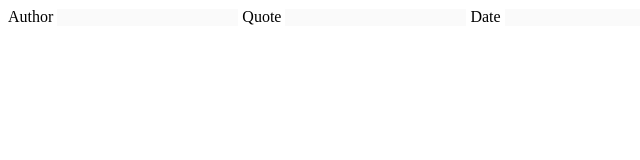
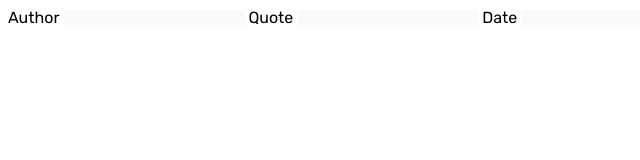
Before and after one commit to joshua-mcfield99/Mixed_messages, a website: page index.html in a window 1280 px wide. Shown: the full height of the page, 0-640 px from the left. Drawn offline with Linux system fonts and the light colour scheme.

Commit message:
Minor styling

```diff
--- a/index.html
+++ b/index.html
@@ -4,8 +4,11 @@
     <meta charset="UTF-8">
     <meta http-equiv="X-UA-Compatible" content="IE=edge">
     <meta name="viewport" content="width=device-width, initial-scale=1.0">
-    <title>Document</title>
+    <title>Mixed Messages</title>
     <link rel="stylesheet" href="style.css">
+    <link rel="preconnect" href="https://fonts.googleapis.com">
+<link rel="preconnect" href="https://fonts.gstatic.com" crossorigin>
+<link href="https://fonts.googleapis.com/css2?family=Rubik:wght@300;400;700&display=swap" rel="stylesheet">
 </head>
 <body>
     <div class="container">
--- a/style.css
+++ b/style.css
@@ -4,3 +4,7 @@
     border: none;
     width: fit-content;
 }
+
+label{
+    font-family: Rubik, sans-serif;
+}
```
